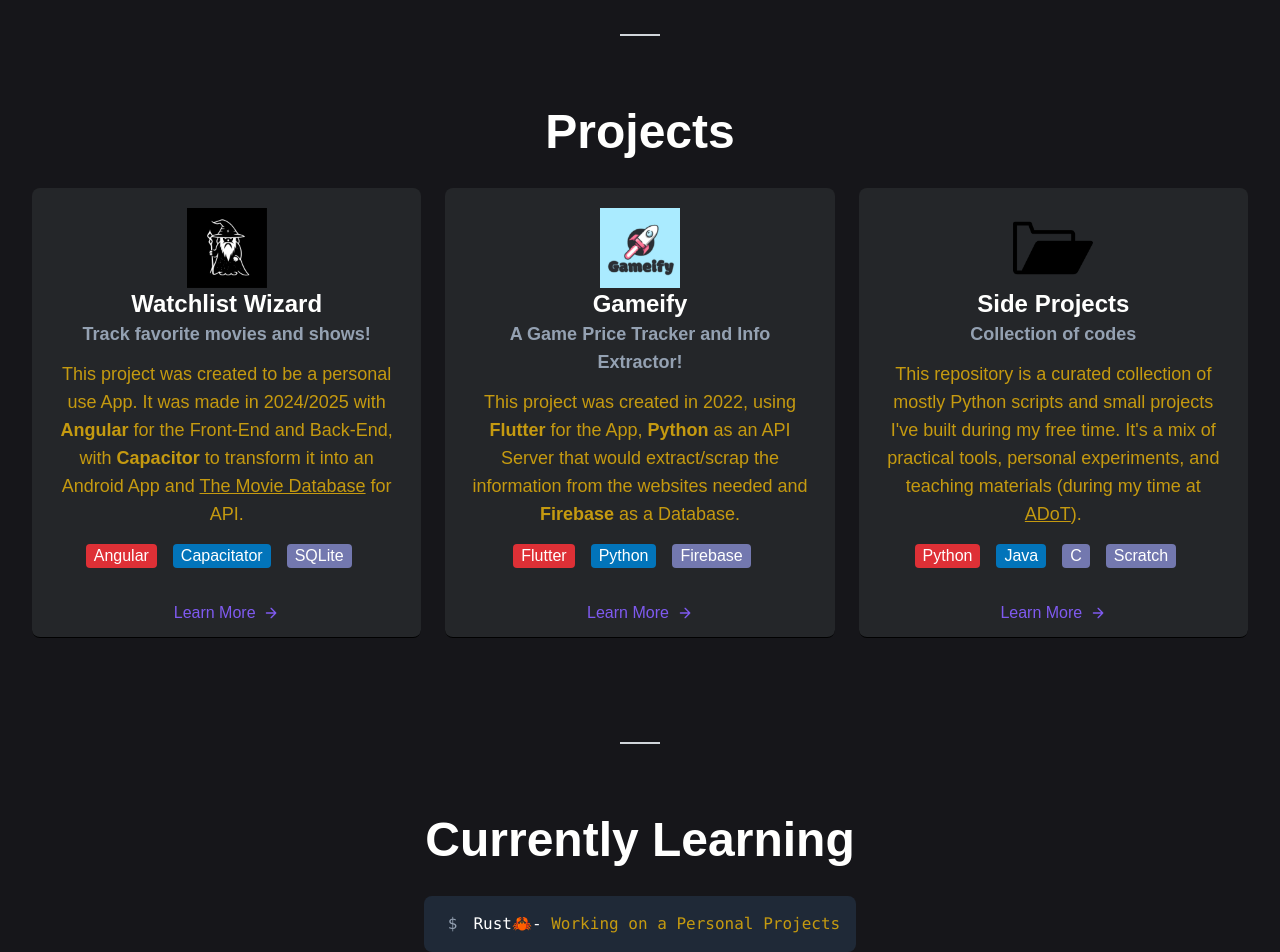
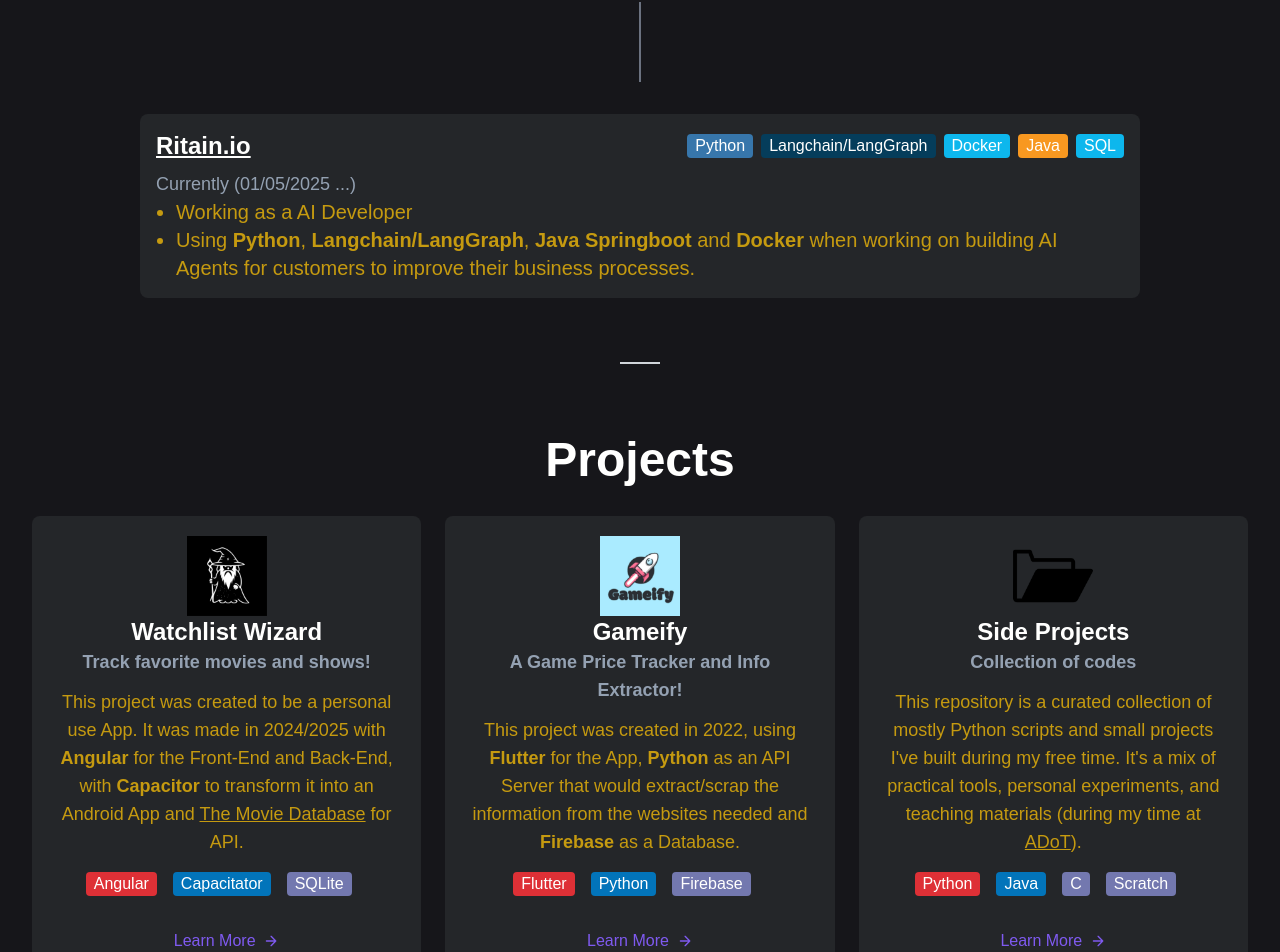
Before and after one commit to JoaoMaio/JoaoMaio.github.io, a Next.js app: page /en in a window 1280 px wide. Shown: the part 1844-2796 px from the top of the page. Built offline with nearby package versions, Linux system fonts and the light colour scheme; no server answers.

Commit message:
Update Website

```diff
--- a/app/en/page.tsx
+++ b/app/en/page.tsx
@@ -149,6 +149,34 @@
               </li>
             </ul>
         </div>
+
+        <div id="rit" className="w-[2px] h-6 md:h-20 bg-gray-500"></div>
+
+        {/* Fourth Work Experience */}
+        <div  className="px-4 py-4 mx-auto font-normal bg-background2 border-borderColor rounded-lg w-full max-w-[1000px]">
+          <div className="flex flex-col justify-between lg:flex-row items-center">
+            <h3 className="mb-2 text-xl md:text-2xl font-semibold leading-snug text-center lg:text-left">
+              <a className="underline text-textColor hover:text-highlight" href="https://ritain.io/">Ritain.io</a>
+            </h3>
+            <div className="flex flex-wrap justify-center items-center mb-2 gap-y-2 space-x-2 lg:space-x-2 lg:space-y-0 lg:flex-row">
+              <p className="px-2 text-textColor bg-pythonColor rounded">Python</p>
+              <p className="px-2 text-textColor bg-langchainColor rounded">Langchain/LangGraph</p>
+              <p className="px-2 text-textColor bg-dockerColor rounded">Docker</p>
+              <p className="px-2 text-textColor bg-javaColor rounded">Java</p>
+              <p className="px-2 text-textColor bg-dockerColor rounded">SQL</p>
+            </div>
+          </div>
+          <p className="text-textColor2 text-sm md:text-lg">Currently (01/05/2025 ...)</p>
+            <ul className="list-disc pl-5 text-sm md:text-xl">
+              <li className="text-headingColor">
+                    Working as a AI Developer
+              </li>
+              <li className="text-headingColor">
+                Using <strong className="font-bold">Python</strong>, <strong className="font-bold">Langchain/LangGraph</strong>, <strong className="font-bold">Java Springboot</strong> and <strong className="font-bold">Docker</strong> when working on building AI Agents for customers to improve their business processes.
+              </li>
+            </ul>
+        </div>
+
       </section>
 
       {/* Divider */}
@@ -306,7 +334,7 @@
             <span className="flex gap-4 text-sm md:text-base">
                 <span className="shrink-0 text-textColor2">$</span>
                 <span className="flex-1">
-                    <span> Rust🦀-</span>
+                    <span> Rust🦀 and C -</span>
                     <span className="text-headingColor"> Working on a Personal Projects</span>
                 </span>
             </span>
--- a/app/pt/page.tsx
+++ b/app/pt/page.tsx
@@ -149,6 +149,35 @@
               </li>
             </ul>
         </div>
+
+        <div id="rit" className="w-[2px] h-6 md:h-20 bg-gray-500"></div>
+
+        {/* Fourth Work Experience */}
+        <div  className="px-4 py-4 mx-auto font-normal bg-background2 border-borderColor rounded-lg w-full max-w-[1000px]">
+          <div className="flex flex-col justify-between lg:flex-row items-center">
+            <h3 className="mb-2 text-xl md:text-2xl font-semibold leading-snug text-center lg:text-left">
+              <a className="underline text-textColor hover:text-highlight" href="https://ritain.io/">Ritain.io</a>
+            </h3>
+            <div className="flex flex-wrap justify-center items-center mb-2 gap-y-2 space-x-2 lg:space-x-2 lg:space-y-0 lg:flex-row">
+              <p className="px-2 text-textColor bg-pythonColor rounded">Python</p>
+              <p className="px-2 text-textColor bg-langchainColor rounded">Langchain/LangGraph</p>
+              <p className="px-2 text-textColor bg-dockerColor rounded">Docker</p>
+              <p className="px-2 text-textColor bg-javaColor rounded">Java</p>
+              <p className="px-2 text-textColor bg-dockerColor rounded">SQL</p>
+            </div>
+          </div>
+          <p className="text-textColor2 text-sm md:text-lg">Atualmente (01/05/2025 ...)</p>
+            <ul className="list-disc pl-5 text-sm md:text-xl">
+              <li className="text-headingColor">
+                    A trabalhar como AI Developer
+              </li>
+              <li className="text-headingColor">
+                Usando <strong className="font-bold">Python</strong>, <strong className="font-bold">Langchain/LangGraph</strong>, <strong className="font-bold">Java Springboot</strong> e <strong className="font-bold">Docker</strong> ao trabalhar na construção de Agentes de IA para clientes para melhorar seus processos de negócios.
+              </li>
+            </ul>
+        </div>
+
+
       </section>
 
       {/* Divider */}
@@ -303,7 +332,7 @@
             <span className="flex gap-4 text-sm md:text-base">
                 <span className="shrink-0 text-textColor2">$</span>
                 <span className="flex-1">
-                    <span> Rust🦀-</span>
+                    <span> Rust🦀 e C -</span>
                     <span className="text-headingColor"> A trabalhar num projetos pessoais</span>
                 </span>
             </span>
--- a/tailwind.config.js
+++ b/tailwind.config.js
@@ -26,6 +26,9 @@
         "dockerColor": "#0db7ed",
         "drupalColor": "#0274ba",
         "phpColor": "#7378af",
+        "pythonColor": "#3776ab",
+        "javaColor": "#f89820",
+        "langchainColor": "#053d5b",
       },
       maxWidth: {
         '0': '0',
```
